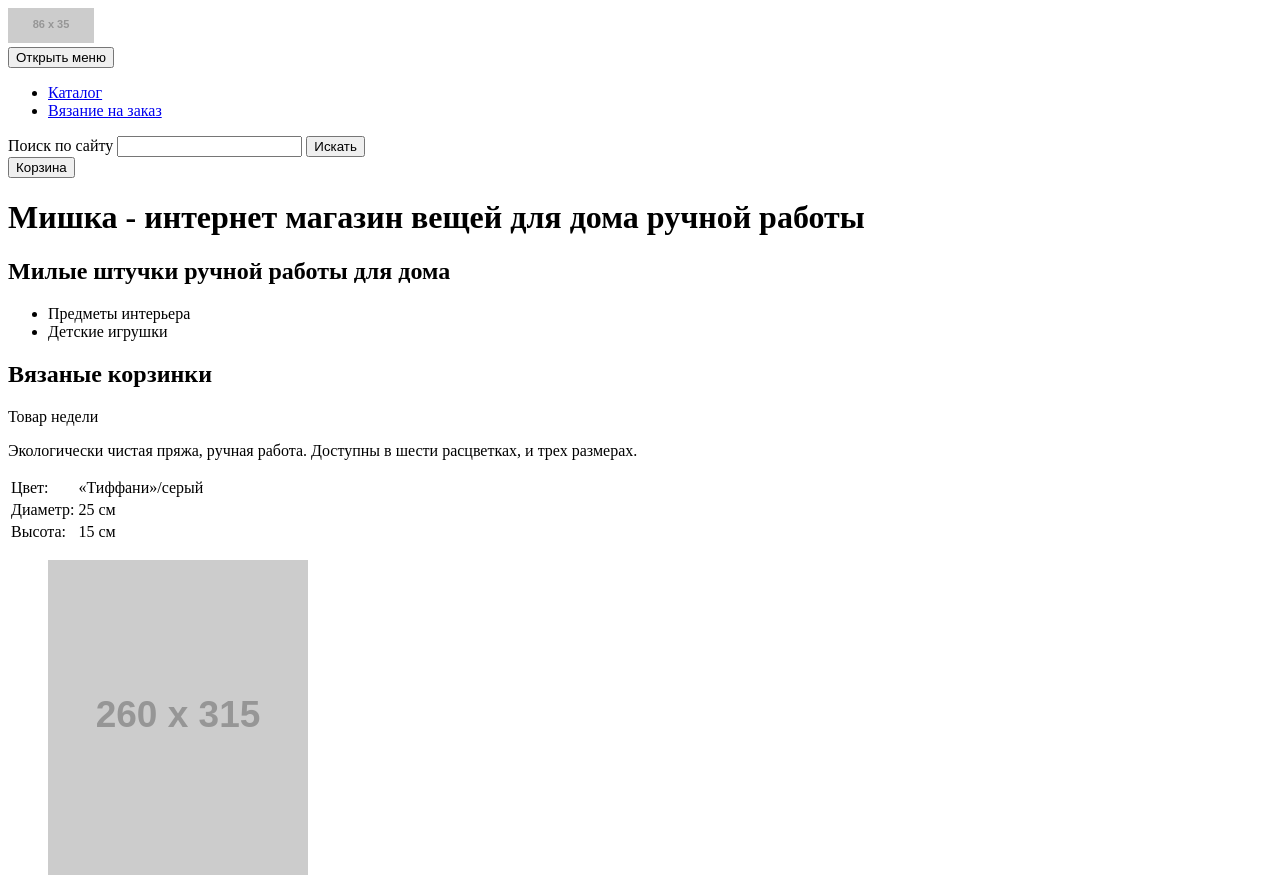
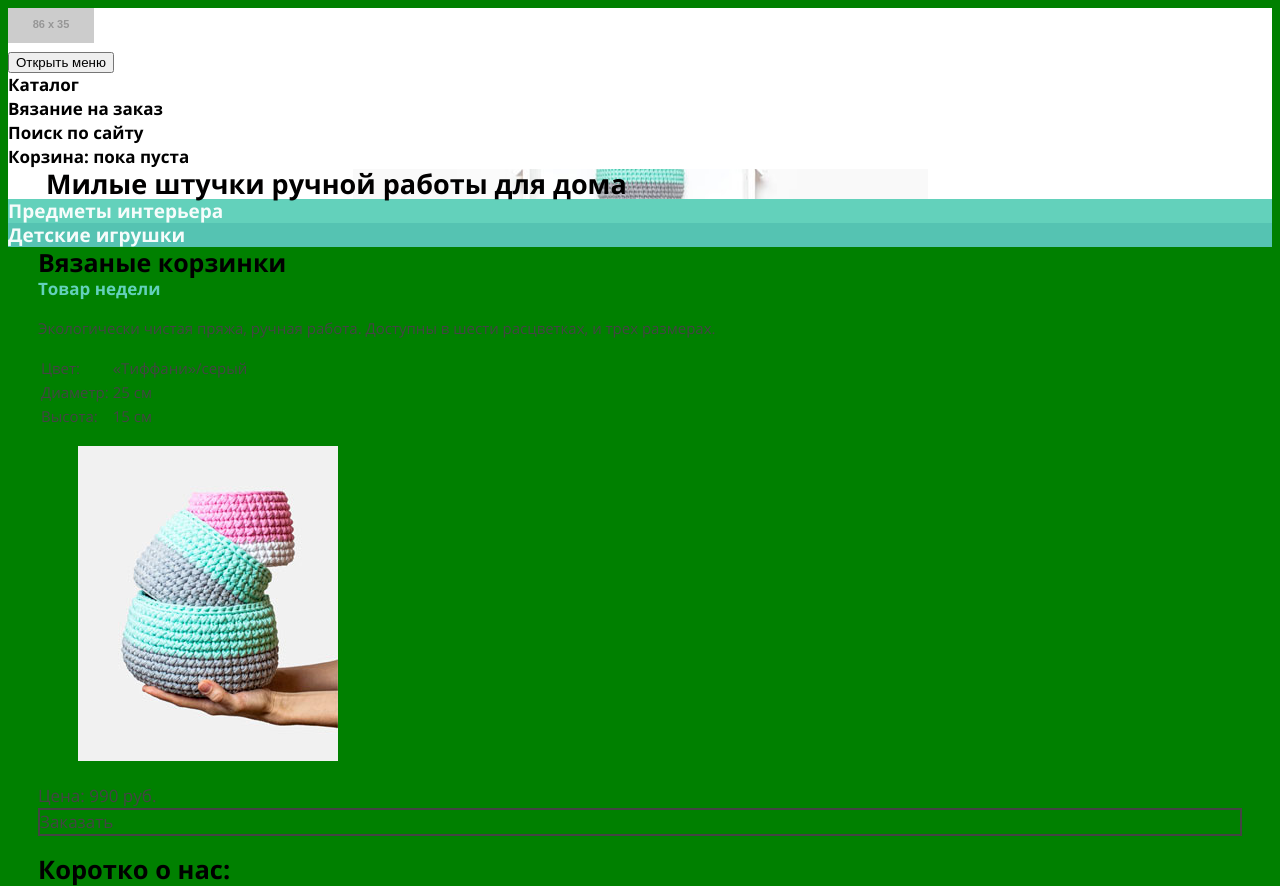
Before and after one commit to regzuk/675087-mishka, a website: page source/index.html in a window 1280 px wide. Shown: the top 886 px of the page. Drawn offline with nearby package versions, Linux system fonts and the light colour scheme; files that its build step writes are made by us from their sources; placeholder pictures from the web are drawn by us.

Commit message:
add scss for index.html

```diff
--- a/source/index.html
+++ b/source/index.html
@@ -3,10 +3,11 @@
   <head>
     <meta charset="utf-8">
     <title>HTML Academy: Мишка</title>
+    <link rel="stylesheet" href="css/style.css">
   </head>
   <body>
     <header class="page-header">
-      <a class="page-header__logo">
+      <a class="page-header__logo" href="index.html">
         <img class="page-header__logo-img" src="http://placehold.it/86x35"
           width="86" height="35">
       </a>
@@ -25,15 +26,15 @@
             <label class="site-search__input-label" for="site-search-input">
               Поиск по сайту
             </label>
-            <input class="site-search__input" id="site-search-input" type="text" name="search">
-            <button class="site-search__button" type="submit">Искать</button>
+            <input class="site-search__input visually-hidden" id="site-search-input" type="text" name="search">
+            <button class="site-search__button visually-hidden" type="submit">Искать</button>
           </form>
-          <button class="main-nav__cart" type="button">Корзина</button>
+          <a class="main-nav__cart" type="button">Корзина: пока пуста</a>
         </div>
       </nav>
     </header>
     <main class="page-main">
-      <h1 class="page-main__title page-main__title--index">
+      <h1 class="page-main__title page-main__title--index visually-hidden">
         Мишка - интернет магазин вещей для дома ручной работы
       </h1>
       <section class="promo">
@@ -43,12 +44,12 @@
         <nav class="promo__nav">
           <ul class="promo__nav-list">
             <li class="promo__nav-item">
-              <a class="promo__nav-link">
+              <a class="promo__nav-link promo__nav-link--items">
                 Предметы интерьера
               </a>
             </li>
             <li class="promo__nav-item">
-              <a class="promo__nav-link">
+              <a class="promo__nav-link promo__nav-link--toys">
                 Детские игрушки
               </a>
             </li>
@@ -95,7 +96,7 @@
             </table>
           </div>
           <figure class="featured__img-wrapper">
-            <img class="featured__img" src="http://placehold.it/260x315"
+            <img class="featured__img" src="./img/triple-set-mobile@1x.jpg"
               width="260" height="315">
           </figure>
           <div class="featured__book-wrapper">
--- /dev/null
+++ b/source/sass/blocks/featured.scss
@@ -0,0 +1,32 @@
+.featured__title {
+  font-size: 25px;
+  line-height: 30px;
+  font-weight: bold;
+
+  @include clear-title;
+}
+
+.featured__type {
+  font-size: 17px;
+  line-height: 20px;
+  font-weight: bold;
+  color: #63d1bb;
+}
+
+.featured__product-wrapper {
+  font-size: 15px;
+  color: #444444;
+}
+
+.featured__details {
+  line-height: 20px;
+}
+
+.featured__book-wrapper {
+  color: #444444;
+}
+
+.featured__book-button {
+  display: block;
+  border: 2px solid #434343;
+}
--- /dev/null
+++ b/source/sass/blocks/nav-list.scss
@@ -0,0 +1,8 @@
+.nav-list {
+  @include clear-list;
+}
+
+.nav-list__item-link {
+  text-decoration: none;
+  color: #000000;
+}
--- /dev/null
+++ b/source/sass/blocks/page-header.scss
@@ -0,0 +1,12 @@
+.page-header {
+  background-color: #ffffff;
+
+  font-weight: bold;
+}
+
+.page-header__logo-img {
+  width: 86px;
+  height: 35px;
+}
+
+@import "nav-list.scss";
--- /dev/null
+++ b/source/sass/blocks/promo.scss
@@ -0,0 +1,33 @@
+$title-hor-padding: 38px;
+
+.promo__title {
+  font-size: 27px;
+  line-height: 30px;
+  font-weight: bold;
+  color: #010000;
+  background: #ffffff url("../../img/hero-mobile@1x.jpg") center center no-repeat;
+
+  @include clear-title;
+
+  padding-left: $title-hor-padding;
+  padding-right: $title-hor-padding;
+}
+
+.promo__nav-list {
+  @include clear-list;
+}
+
+.promo__nav-link {
+  display: block;
+  font-size: 19px;
+  font-weight: bold;
+  color: #f6fcfb;
+
+  &--items {
+    background-color: #63d1bb;
+  }
+
+  &--toys {
+    background-color: #55c3b2;
+  }
+}
--- /dev/null
+++ b/source/sass/container.scss
@@ -0,0 +1,3 @@
+.container {
+  margin: 0 30px;
+}
--- /dev/null
+++ b/source/sass/mixin.scss
@@ -0,0 +1,10 @@
+@mixin clear-title {
+  padding: 0;
+  margin: 0;
+}
+
+@mixin clear-list {
+  list-style: none;
+
+  @include clear-title;
+}
--- /dev/null
+++ b/source/sass/style.scss
@@ -0,0 +1,27 @@
+@font-face {
+  font-family: "Open Sans";
+  src: url("../fonts/opensans.woff2") format("woff2");
+  font-weight: normal;
+  font-style: normal;
+}
+
+@font-face {
+  font-family: "Open Sans";
+  src: url("../fonts/opensansbold.woff2") format("woff2");
+  font-weight: bold;
+  font-style: normal;
+}
+
+body {
+  font-family: "Open Sans", "Arial", sans-serif;
+  font-size: 17px;
+  line-height: 24px;
+  background: green;
+}
+
+@import "mixin.scss";
+@import "visually-hidden.scss";
+@import "container.scss";
+@import "./blocks/page-header.scss";
+@import "./blocks/promo.scss";
+@import "./blocks/featured.scss";
--- /dev/null
+++ b/source/sass/visually-hidden.scss
@@ -0,0 +1,10 @@
+.visually-hidden {
+  position: absolute;
+  width: 1px;
+  height: 1px;
+  margin: -1px;
+  border: 0;
+  padding: 0;
+  clip: rect(0 0 0 0);
+  overflow: hidden;
+}
```
Also changed, not shown: source/catalog.html (+2 -1 lines), source/form.html (+2 -1 lines), 1 other file.
